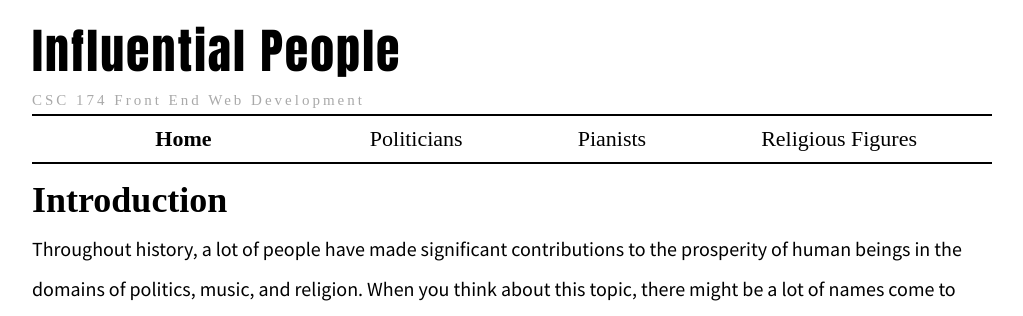
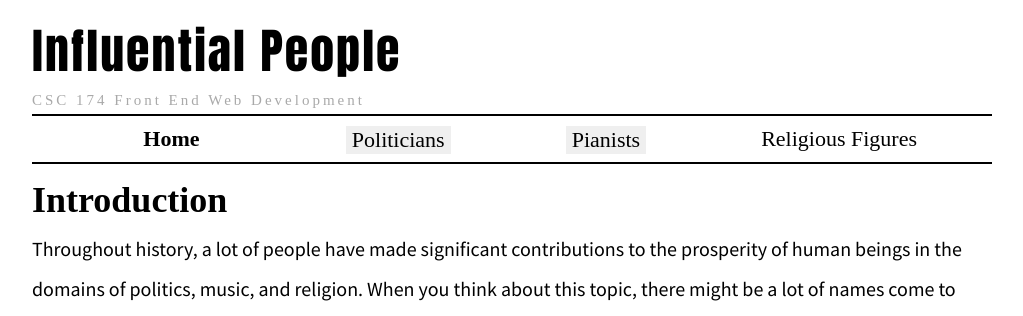
Before and after one commit to yzeng810/smash-website, a PHP site: page /index.php in a window 1280 px wide. Shown: the top 316 px of the page, without its empty margins (128-1151 px from the left). Run offline with PHP 8.4, Linux system fonts and the light colour scheme; some libraries are stand-ins or nearby versions.

Commit message:
Update nav.php

```diff
--- a/inc/nav.php
+++ b/inc/nav.php
@@ -3,10 +3,10 @@
 
   		<li><a href="index.php">Home</a></li>
 
+		<div class="dropdown">
+		<li>
 
-		<li class="dropdown">
-
-     			<a href="religious-figures.php"  class="button" role="button">Religious Figures</a>
+     			<a href="religious-figures.php" class="button" role="button">Religious Figures</a>
 
      		<div class="dropdown-content">
     	  		<a href="religious-figures.php#jesus">Jesus</a>
@@ -14,30 +14,33 @@
       			<a href="religious-figures.php#bud">Buddha</a>
    			</div>
 		</li>
+		</div>
 
-		<li class="dropdown">
-
-     			<a href="pianists.php" class="button" role="button">Pianists</a>
-
+		<div class="dropdown">
+		<li>
+			<button class="dropbtn">
+     			<a href="pianists.php">Pianists</a>
+     		</button>
      		<div class="dropdown-content">
     	  		<a href="pianists.php#fc">Frédéric Chopin</a>
      			<a href="pianists.php#sr">Sergei Rachmaninov</a>
       			<a href="pianists.php#gg">Glenn Gould</a>
    			</div>
 		</li>
+		</div>
 
-
-		<li class="dropdown">
-
-				<a href="politians.php" class="button" role="button">Politicians</a>
-
+		<div class="dropdown">
+		<li>
+			<button class="dropbtn">
+				<a href="politians.php">Politicians</a>
+   			</button>
    			<div class="dropdown-content">
     	  		<a href="politians.php#ewarren">Elizabeth Warren</a>
      			<a href="politians.php#kg">Kirsten Gillibrand</a>
       			<a href="politians.php#kh">Kamala Harris</a>
    			</div>
 		</li>
-
+		</div>
 
 	</ul>
 </nav>
```
